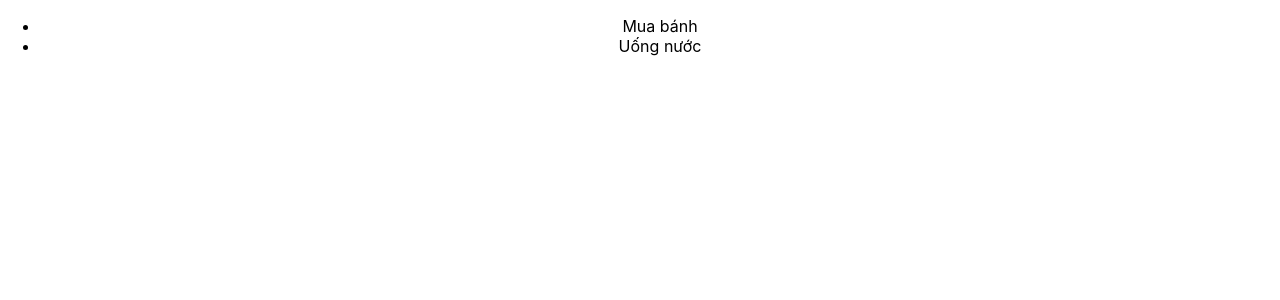
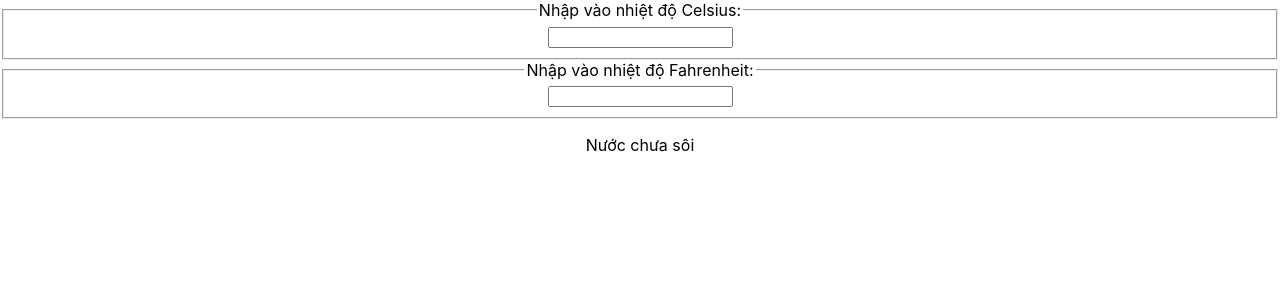
Before and after one commit to supertai22298/return-react, a React (Create React App) app: page / in a window 1280 px wide. Shown: the top 300 px of the page. Built offline with nearby package versions, Linux system fonts and the light colour scheme.

Commit message:
10. Lifting state up

```diff
--- /dev/null
+++ b/src/10.LiftingStateUp/BoilingVerdict.js
@@ -0,0 +1,6 @@
+import React from "react";
+
+export default function BoilingVerdict(props) {
+  if (props.celsius >= 100) return <p>Nước sôi rồi</p>;
+  return <p>Nước chưa sôi</p>;
+}
--- /dev/null
+++ b/src/10.LiftingStateUp/Calculator.js
@@ -0,0 +1,65 @@
+import React, { Component } from "react";
+import BoilingVerdict from "./BoilingVerdict";
+import TemperatureInput from "./TemperatureInput";
+
+function toCelsius(fahrenheit) {
+  return ((fahrenheit - 32) * 5) / 9;
+}
+function toFahrenheit(celsius) {
+  return (celsius * 9) / 5 + 32;
+}
+function tryConvert(temperature, convert) {
+  const input = parseFloat(temperature);
+  if (Number.isNaN(input)) return "";
+  const output = convert(input);
+  const rounded = Math.round(output * 1000) / 1000;
+  return rounded.toString();
+}
+export class Calculator extends Component {
+  constructor(props) {
+    super(props);
+    this.state = {
+      scale: "c",
+      temperature: ""
+    };
+    this.handleCelsiusChange = this.handleCelsiusChange.bind(this);
+    this.handleFahrenheitChange = this.handleFahrenheitChange.bind(this);
+  }
+  handleCelsiusChange(temperature) {
+    this.setState({
+      scale: "c",
+      temperature
+    });
+  }
+  handleFahrenheitChange(temperature) {
+    this.setState({
+      scale: "f",
+      temperature
+    });
+  }
+  render() {
+    const scale = this.state.scale;
+    const temperature = this.state.temperature;
+    const celsius =
+      scale === "f" ? tryConvert(temperature, toCelsius) : temperature;
+    const fahrenheit =
+      scale === "c" ? tryConvert(temperature, toFahrenheit) : temperature;
+    return (
+      <div>
+        <TemperatureInput
+          scale="c"
+          temperature={celsius}
+          onTemperaturChange={this.handleCelsiusChange}
+        />
+        <TemperatureInput
+          scale="f"
+          temperature={fahrenheit}
+          onTemperaturChange={this.handleFahrenheitChange}
+        />
+        <BoilingVerdict celsius={temperature} />
+      </div>
+    );
+  }
+}
+
+export default Calculator;
--- /dev/null
+++ b/src/10.LiftingStateUp/TemperatureInput.js
@@ -0,0 +1,28 @@
+import React, { Component } from "react";
+
+const scaleNames = {
+  c: "Celsius",
+  f: "Fahrenheit"
+};
+export class TemperatureInput extends Component {
+  constructor(props) {
+    super(props);
+    this.handleChange = this.handleChange.bind(this);
+  }
+  handleChange = e => {
+    this.props.onTemperaturChange(e.target.value);
+  };
+
+  render() {
+    const temperature = this.props.temperature;
+    const scale = this.props.scale;
+    return (
+      <fieldset>
+        <legend>Nhập vào nhiệt độ {scaleNames[scale]}: </legend>
+        <input type="number" value={temperature} onChange={this.handleChange} />
+      </fieldset>
+    );
+  }
+}
+
+export default TemperatureInput;
--- a/src/8.ListsAndKeys/NumberList.js
+++ /dev/null
@@ -1,17 +0,0 @@
-import React, { Component } from "react";
-
-function ListItem(props) {
-  return <li>{props.value}</li>;
-}
-export default class NumberList extends Component {
-  numbers = this.props.numbers;
-  render() {
-    return (
-      <ul>
-        {this.numbers.map(number => {
-          return <ListItem value={number} key={number.toString()} />;
-        })}
-      </ul>
-    );
-  }
-}
--- a/src/App.js
+++ b/src/App.js
@@ -1,11 +1,11 @@
-import React from 'react';
-import NumberList from './8.ListsAndKeys/NumberList';
-import './App.css';
+import React from "react";
+import Calculator from "./10.LiftingStateUp/Calculator";
+import "./App.css";
 function App() {
-  const messages = ['Mua bánh', 'Uống nước']
+  const messages = ["Mua bánh", "Uống nước"];
   return (
     <div className="App">
-      <NumberList numbers={messages}/>
+      <Calculator />
     </div>
   );
 }
```
